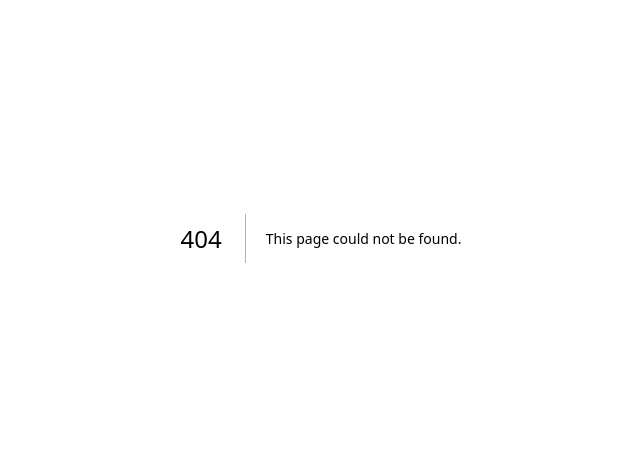
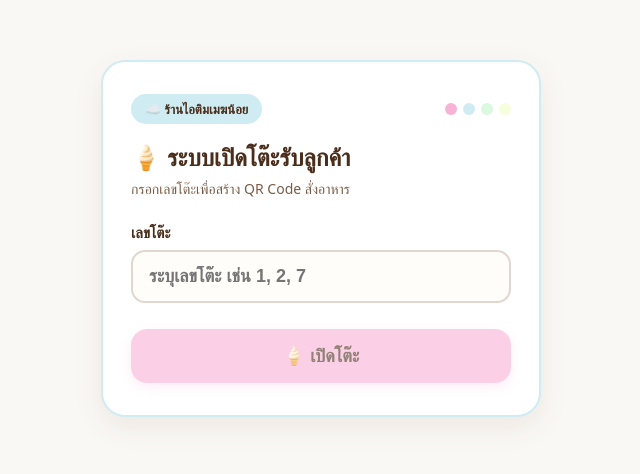
Before and after one commit to s6904031610115-dotcom/cloud-scoop-order, a Next.js app: page /generate-qr in a window 1280 px wide. Before the commit this address had no page. Shown: the part 182-656 px from the top of the page, without its empty margins (319-959 px from the left). Built offline with nearby package versions, Linux system fonts and the light colour scheme; no server answers.

Commit message:
Rename gemini-code-1790676791828.js to app/generate-qr/page.js

```diff
--- /dev/null
+++ b/app/generate-qr/page.js
@@ -0,0 +1,577 @@
+'use client';
+
+import { useState } from 'react';
+import { supabase } from '@/lib/supabaseClient';
+
+export default function GenerateQRPage() {
+  const [tableNumber, setTableNumber] = useState('');
+  const [errorMsg, setErrorMsg] = useState('');
+  const [loading, setLoading] = useState(false);
+
+  // สถานะเมื่อเจอ session ที่เปิดค้างอยู่
+  const [existingSession, setExistingSession] = useState(null);
+  const [showConfirmModal, setShowConfirmModal] = useState(false);
+  const [isClosing, setIsClosing] = useState(false);
+
+  // สถานะเมื่อสร้าง session ใหม่สำเร็จ และพร้อมแสดง QR Code
+  const [activeQr, setActiveQr] = useState(null);
+  const [copied, setCopied] = useState(false);
+
+  // ตรวจสอบความถูกต้องของเลขโต๊ะ (ตัวเลขจำนวนเต็ม > 0 ไม่มีเลข 0 นำหน้า)
+  const isValidTableNumber = (val) => {
+    return /^[1-9]\d*$/.test(val.trim());
+  };
+
+  // คำนวณระยะเวลาที่เปิดค้างไว้เป็นนาที
+  const calculateElapsedMinutes = (createdAt) => {
+    if (!createdAt) return 0;
+    const start = new Date(createdAt).getTime();
+    const now = new Date().getTime();
+    const diffMs = now - start;
+    return Math.max(0, Math.floor(diffMs / (1000 * 60)));
+  };
+
+  // จัดการเมื่อกดปุ่ม "เปิดโต๊ะ"
+  const handleOpenTable = async (e) => {
+    e?.preventDefault();
+    setErrorMsg('');
+    setActiveQr(null);
+
+    const trimmed = tableNumber.trim();
+    if (!isValidTableNumber(trimmed)) {
+      setErrorMsg('กรุณากรอกเลขโต๊ะเป็นตัวเลขจำนวนเต็มที่มากกว่า 0 และไม่มีเลข 0 นำหน้า (เช่น 1, 2, 10)');
+      return;
+    }
+
+    const tableNum = parseInt(trimmed, 10);
+    setLoading(true);
+
+    try {
+      // 1. เช็คว่ามี session ที่สถานะ 'open' สำหรับโต๊ะนี้อยู่หรือไม่
+      const { data: existing, error: checkError } = await supabase
+        .from('sessions')
+        .select('id, table_number, status, created_at')
+        .eq('table_number', tableNum)
+        .eq('status', 'open')
+        .maybeSingle();
+
+      if (checkError) throw checkError;
+
+      if (existing) {
+        // พบ Session เปิดค้างอยู่ -> แสดงกล่องเตือน
+        setExistingSession(existing);
+        setLoading(false);
+        return;
+      }
+
+      // 2. ถ้าไม่มี session เปิด ค้างอยู่ -> Insert session ใหม่
+      const { data: newSession, error: insertError } = await supabase
+        .from('sessions')
+        .insert([{ table_number: tableNum, status: 'open' }])
+        .select()
+        .single();
+
+      if (insertError) throw insertError;
+
+      // 3. สร้าง URL และ QR Code
+      const origin = typeof window !== 'undefined' ? window.location.origin : '';
+      const fullOrderUrl = `${origin}/order/${tableNum}`;
+      const qrApiUrl = `https://api.qrserver.com/v1/create-qr-code/?size=300x300&data=${encodeURIComponent(fullOrderUrl)}`;
+
+      setActiveQr({
+        tableNumber: tableNum,
+        orderUrl: fullOrderUrl,
+        qrImageUrl: qrApiUrl,
+      });
+
+    } catch (err) {
+      console.error('Error opening table:', err);
+      setErrorMsg('เกิดข้อผิดพลาดในการเปิดโต๊ะ กรุณาลองใหม่อีกครั้ง');
+    } finally {
+      setLoading(false);
+    }
+  };
+
+  // จัดการยืนยันปิดออเดอร์เดิม
+  const handleConfirmCloseSession = async () => {
+    if (!existingSession) return;
+    setIsClosing(true);
+
+    try {
+      // update status เป็น 'closed' เฉพาะแถวนั้น และเช็ค status = 'open' ซ้ำเพื่อป้องกันกดซ้ำ
+      const { error } = await supabase
+        .from('sessions')
+        .update({ status: 'closed' })
+        .eq('id', existingSession.id)
+        .eq('status', 'open');
+
+      if (error) throw error;
+
+      // ปิดสำเร็จ -> ปิดกล่องยืนยัน, เอากล่องเตือนออก
+      // คงเลขโต๊ะที่กรอกไว้ในช่องฟอร์ม เพื่อให้พนักงานกด "เปิดโต๊ะ" อีกครั้งเอง
+      setShowConfirmModal(false);
+      setExistingSession(null);
+    } catch (err) {
+      console.error('Error closing session:', err);
+      alert('ไม่สามารถปิดออเดอร์เดิมได้ กรุณาลองใหม่อีกครั้ง');
+    } finally {
+      setIsClosing(false);
+    }
+  };
+
+  // คัดลอกลิงก์ไปยัง Clipboard
+  const handleCopyLink = () => {
+    if (activeQr?.orderUrl) {
+      navigator.clipboard.writeText(activeQr.orderUrl);
+      setCopied(true);
+      setTimeout(() => setCopied(false), 2000);
+    }
+  };
+
+  // ปุ่มเปิดโต๊ะใหม่ (ล้างฟอร์ม)
+  const handleResetForm = () => {
+    setTableNumber('');
+    setActiveQr(null);
+    setExistingSession(null);
+    setErrorMsg('');
+    setCopied(false);
+  };
+
+  return (
+    <div style={styles.container}>
+      {/* ส่วน Header ตกแต่งธีมไอศกรีมเมฆน้อย */}
+      <div style={styles.card}>
+        <div style={styles.headerDecoration}>
+          <span style={styles.cloudBadge}>☁️ ร้านไอติมเมฆน้อย</span>
+          <div style={styles.toppingDots}>
+            <span style={{ ...styles.dot, backgroundColor: '#F9B2D7' }}></span>
+            <span style={{ ...styles.dot, backgroundColor: '#CFECF3' }}></span>
+            <span style={{ ...styles.dot, backgroundColor: '#DAF9DE' }}></span>
+            <span style={{ ...styles.dot, backgroundColor: '#F6FFDC' }}></span>
+          </div>
+        </div>
+
+        <h1 style={styles.title}>🍦 ระบบเปิดโต๊ะรับลูกค้า</h1>
+        <p style={styles.subtitle}>กรอกเลขโต๊ะเพื่อสร้าง QR Code สั่งอาหาร</p>
+
+        {/* กรณีแสดง QR Code เมื่อเปิดโต๊ะสำเร็จ */}
+        {activeQr ? (
+          <div style={styles.qrResultBox}>
+            <div style={styles.qrHeader}>
+              <span style={styles.successBadge}>✅ เปิดโต๊ะสำเร็จ</span>
+              <h2 style={styles.tableTitle}>โต๊ะ {activeQr.tableNumber}</h2>
+            </div>
+
+            <div style={styles.qrImageContainer}>
+              <img
+                src={activeQr.qrImageUrl}
+                alt={`QR Code โต๊ะ ${activeQr.tableNumber}`}
+                style={styles.qrImage}
+              />
+            </div>
+
+            <div style={styles.linkContainer}>
+              <p style={styles.linkText}>{activeQr.orderUrl}</p>
+              <button onClick={handleCopyLink} style={styles.copyBtn}>
+                {copied ? '✓ คัดลอกแล้ว' : '📋 คัดลอกลิงก์'}
+              </button>
+            </div>
+
+            <button onClick={handleResetForm} style={styles.resetBtn}>
+              ✨ เปิดโต๊ะใหม่
+            </button>
+          </div>
+        ) : (
+          /* กรณีฟอร์มเปิดโต๊ะ */
+          <form onSubmit={handleOpenTable} style={styles.form}>
+            <div style={styles.inputGroup}>
+              <label style={styles.label}>เลขโต๊ะ</label>
+              <input
+                type="text"
+                value={tableNumber}
+                onChange={(e) => {
+                  setTableNumber(e.target.value);
+                  setErrorMsg('');
+                  setExistingSession(null);
+                }}
+                placeholder="ระบุเลขโต๊ะ เช่น 1, 2, 7"
+                style={styles.input}
+                disabled={loading}
+              />
+            </div>
+
+            {errorMsg && <div style={styles.errorBox}>⚠️ {errorMsg}</div>}
+
+            {/* กล่องเตือนเมื่อพบ Session ค้างอยู่ */}
+            {existingSession && (
+              <div style={styles.warningAlertBox}>
+                <p style={styles.warningText}>
+                  ⚠️ โต๊ะนี้ยังมีลูกค้าใช้งานอยู่ กรุณาปิดออเดอร์เดิมก่อน
+                </p>
+                <button
+                  type="button"
+                  onClick={() => setShowConfirmModal(true)}
+                  style={styles.closeOldOrderBtn}
+                >
+                  🚪 ปิดออเดอร์เดิม
+                </button>
+              </div>
+            )}
+
+            <button
+              type="submit"
+              disabled={loading || !tableNumber.trim()}
+              style={{
+                ...styles.submitBtn,
+                opacity: loading || !tableNumber.trim() ? 0.6 : 1,
+                cursor: loading || !tableNumber.trim() ? 'not-allowed' : 'pointer',
+              }}
+            >
+              {loading ? 'กำลังตรวจสอบ...' : '🍦 เปิดโต๊ะ'}
+            </button>
+          </form>
+        )}
+      </div>
+
+      {/* Modal ยืนยันปิดออเดอร์เดิม */}
+      {showConfirmModal && existingSession && (
+        <div style={styles.modalOverlay}>
+          <div style={styles.modalCard}>
+            <div style={styles.modalHeader}>
+              <span style={styles.modalIcon}>🍨</span>
+              <h3 style={styles.modalTitle}>ยืนยันปิดออเดอร์เดิม</h3>
+            </div>
+
+            <div style={styles.modalBody}>
+              <p style={styles.modalTableText}>
+                โต๊ะ <strong>{existingSession.table_number}</strong>
+              </p>
+              <p style={styles.modalTimeText}>
+                ⏱️ เปิดมาแล้ว <strong>{calculateElapsedMinutes(existingSession.created_at)}</strong> นาที
+              </p>
+              <p style={styles.modalHint}>
+                ต้องการปิดออเดอร์เดิมเพื่อเปิดใช้งานใหม่ใช่หรือไม่?
+              </p>
+            </div>
+
+            <div style={styles.modalActions}>
+              <button
+                type="button"
+                onClick={() => setShowConfirmModal(false)}
+                disabled={isClosing}
+                style={styles.cancelBtn}
+              >
+                ยกเลิก
+              </button>
+              <button
+                type="button"
+                onClick={handleConfirmCloseSession}
+                disabled={isClosing}
+                style={{
+                  ...styles.confirmBtn,
+                  opacity: isClosing ? 0.6 : 1,
+                }}
+              >
+                {isClosing ? 'กำลังปิด...' : 'ยืนยันปิดโต๊ะเดิม'}
+              </button>
+            </div>
+          </div>
+        </div>
+      )}
+    </div>
+  );
+}
+
+// Inline Styles ตกแต่งธีมไอติมมินิมอล
+const styles = {
+  container: {
+    minHeight: '100vh',
+    backgroundColor: '#FAF8F5',
+    display: 'flex',
+    justifyContent: 'center',
+    alignItems: 'center',
+    padding: '24px 16px',
+    fontFamily: 'system-ui, -apple-system, sans-serif',
+    color: '#4A2E1B', // สีน้ำตาลเข้ม
+  },
+  card: {
+    backgroundColor: '#FFFFFF',
+    borderRadius: '24px',
+    padding: '32px 28px',
+    width: '100%',
+    maxWidth: '440px',
+    boxShadow: '0 10px 30px rgba(74, 46, 27, 0.08)',
+    border: '2px solid #CFECF3',
+    position: 'relative',
+  },
+  headerDecoration: {
+    display: 'flex',
+    justifyContent: 'space-between',
+    alignItems: 'center',
+    marginBottom: '16px',
+  },
+  cloudBadge: {
+    backgroundColor: '#CFECF3',
+    color: '#4A2E1B',
+    padding: '6px 14px',
+    borderRadius: '20px',
+    fontSize: '13px',
+    fontWeight: '600',
+  },
+  toppingDots: {
+    display: 'flex',
+    gap: '6px',
+  },
+  dot: {
+    width: '12px',
+    height: '12px',
+    borderRadius: '50%',
+    display: 'inline-block',
+  },
+  title: {
+    fontSize: '24px',
+    fontWeight: '800',
+    color: '#4A2E1B',
+    margin: '0 0 6px 0',
+  },
+  subtitle: {
+    fontSize: '14px',
+    color: '#7A5C45',
+    margin: '0 0 24px 0',
+  },
+  form: {
+    display: 'flex',
+    flexDirection: 'column',
+    gap: '18px',
+  },
+  inputGroup: {
+    display: 'flex',
+    flexDirection: 'column',
+    gap: '8px',
+  },
+  label: {
+    fontSize: '15px',
+    fontWeight: '700',
+    color: '#4A2E1B',
+  },
+  input: {
+    padding: '14px 16px',
+    borderRadius: '14px',
+    border: '2px solid #E2D7CE',
+    fontSize: '18px',
+    fontWeight: '600',
+    color: '#4A2E1B',
+    outline: 'none',
+    backgroundColor: '#FFFDF9',
+    transition: 'all 0.2s',
+  },
+  submitBtn: {
+    backgroundColor: '#F9B2D7',
+    color: '#4A2E1B',
+    border: 'none',
+    padding: '16px',
+    borderRadius: '16px',
+    fontSize: '18px',
+    fontWeight: '800',
+    marginTop: '8px',
+    boxShadow: '0 4px 12px rgba(249, 178, 215, 0.4)',
+  },
+  errorBox: {
+    backgroundColor: '#FFF0F0',
+    color: '#C0392B',
+    padding: '12px 14px',
+    borderRadius: '12px',
+    fontSize: '14px',
+    border: '1px solid #FADBD8',
+  },
+  warningAlertBox: {
+    backgroundColor: '#F6FFDC',
+    border: '2px solid #DAF9DE',
+    borderRadius: '16px',
+    padding: '16px',
+    display: 'flex',
+    flexDirection: 'column',
+    gap: '12px',
+  },
+  warningText: {
+    margin: 0,
+    fontSize: '14px',
+    fontWeight: '600',
+    color: '#4A2E1B',
+    lineHeight: '1.4',
+  },
+  closeOldOrderBtn: {
+    backgroundColor: '#4A2E1B',
+    color: '#FFFFFF',
+    border: 'none',
+    padding: '10px 16px',
+    borderRadius: '12px',
+    fontSize: '14px',
+    fontWeight: '700',
+    cursor: 'pointer',
+    alignSelf: 'flex-start',
+  },
+
+  // ผลลัพธ์ QR Code
+  qrResultBox: {
+    display: 'flex',
+    flexDirection: 'column',
+    alignItems: 'center',
+    gap: '16px',
+    animation: 'fadeIn 0.3s ease-in-out',
+  },
+  qrHeader: {
+    textAlign: 'center',
+  },
+  successBadge: {
+    backgroundColor: '#DAF9DE',
+    color: '#27AE60',
+    padding: '4px 12px',
+    borderRadius: '12px',
+    fontSize: '13px',
+    fontWeight: '700',
+  },
+  tableTitle: {
+    fontSize: '36px',
+    fontWeight: '900',
+    color: '#4A2E1B',
+    margin: '8px 0 0 0',
+  },
+  qrImageContainer: {
+    backgroundColor: '#FFFFFF',
+    padding: '16px',
+    borderRadius: '20px',
+    border: '3px solid #CFECF3',
+    boxShadow: '0 6px 18px rgba(0,0,0,0.05)',
+  },
+  qrImage: {
+    width: '220px',
+    height: '220px',
+    display: 'block',
+    borderRadius: '8px',
+  },
+  linkContainer: {
+    width: '100%',
+    backgroundColor: '#FFFDF9',
+    border: '1px dashed #E2D7CE',
+    borderRadius: '12px',
+    padding: '12px',
+    textAlign: 'center',
+  },
+  linkText: {
+    margin: '0 0 8px 0',
+    fontSize: '12px',
+    color: '#7A5C45',
+    wordBreak: 'break-all',
+  },
+  copyBtn: {
+    backgroundColor: '#CFECF3',
+    color: '#4A2E1B',
+    border: 'none',
+    padding: '6px 14px',
+    borderRadius: '8px',
+    fontSize: '12px',
+    fontWeight: '700',
+    cursor: 'pointer',
+  },
+  resetBtn: {
+    backgroundColor: '#F6FFDC',
+    color: '#4A2E1B',
+    border: '2px solid #DAF9DE',
+    padding: '12px 24px',
+    borderRadius: '14px',
+    fontSize: '15px',
+    fontWeight: '800',
+    cursor: 'pointer',
+    width: '100%',
+    marginTop: '8px',
+  },
+
+  // Modal ยืนยันปิดโต๊ะ
+  modalOverlay: {
+    position: 'fixed',
+    top: 0,
+    left: 0,
+    right: 0,
+    bottom: 0,
+    backgroundColor: 'rgba(74, 46, 27, 0.4)',
+    backdropFilter: 'blur(3px)',
+    display: 'flex',
+    justifyContent: 'center',
+    alignItems: 'center',
+    padding: '16px',
+    zIndex: 1000,
+  },
+  modalCard: {
+    backgroundColor: '#FFFFFF',
+    borderRadius: '24px',
+    padding: '24px',
+    width: '100%',
+    maxWidth: '360px',
+    boxShadow: '0 20px 40px rgba(0,0,0,0.2)',
+    border: '2px solid #F9B2D7',
+  },
+  modalHeader: {
+    display: 'flex',
+    alignItems: 'center',
+    gap: '10px',
+    marginBottom: '16px',
+  },
+  modalIcon: {
+    fontSize: '24px',
+  },
+  modalTitle: {
+    fontSize: '18px',
+    fontWeight: '800',
+    color: '#4A2E1B',
+    margin: 0,
+  },
+  modalBody: {
+    backgroundColor: '#FFFDF9',
+    padding: '16px',
+    borderRadius: '14px',
+    border: '1px solid #E2D7CE',
+    marginBottom: '20px',
+  },
+  modalTableText: {
+    fontSize: '20px',
+    margin: '0 0 6px 0',
+    color: '#4A2E1B',
+  },
+  modalTimeText: {
+    fontSize: '14px',
+    margin: '0 0 10px 0',
+    color: '#C0392B',
+  },
+  modalHint: {
+    fontSize: '13px',
+    margin: 0,
+    color: '#7A5C45',
+  },
+  modalActions: {
+    display: 'flex',
+    gap: '10px',
+  },
+  cancelBtn: {
+    flex: 1,
+    backgroundColor: '#F3F4F6',
+    color: '#4A2E1B',
+    border: 'none',
+    padding: '12px',
+    borderRadius: '12px',
+    fontSize: '14px',
+    fontWeight: '700',
+    cursor: 'pointer',
+  },
+  confirmBtn: {
+    flex: 1,
+    backgroundColor: '#C0392B',
+    color: '#FFFFFF',
+    border: 'none',
+    padding: '12px',
+    borderRadius: '12px',
+    fontSize: '14px',
+    fontWeight: '700',
+    cursor: 'pointer',
+  },
+};
```
